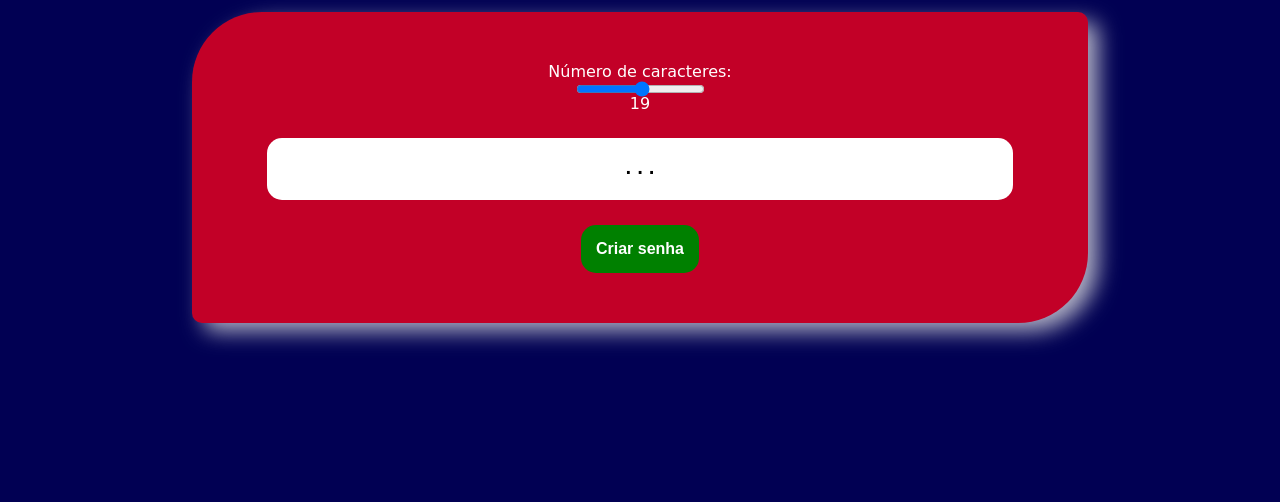
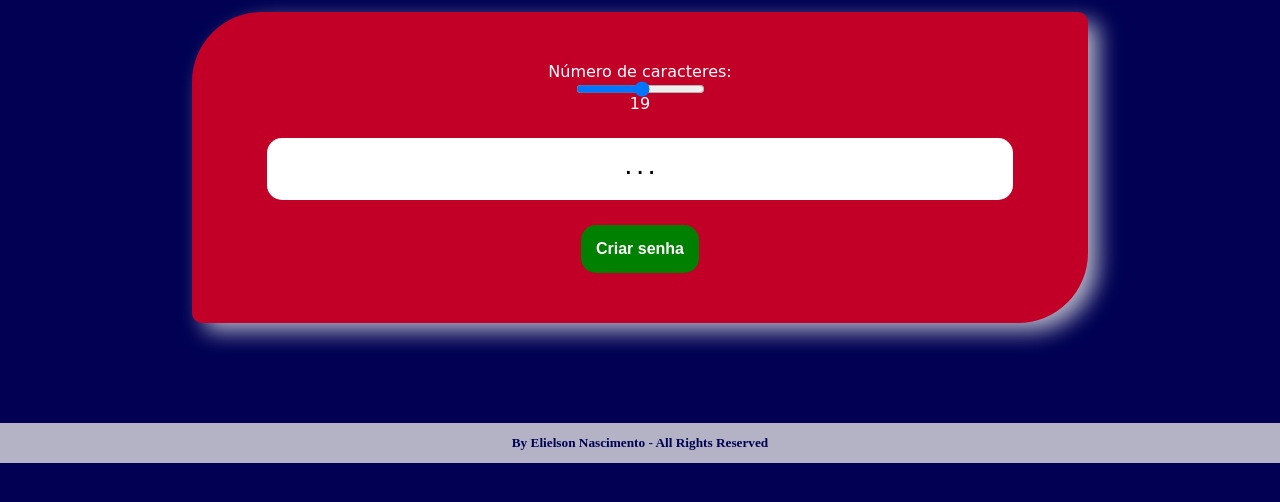
Before and after one commit to elielsondev/gerador_de_senhas, a website with bundled scripts: page index.html in a window 1280 px wide. Shown: the part 90-592 px from the top of the page. Built offline with nearby package versions, Linux system fonts and the light colour scheme; a web font is replaced by a local one.

Commit message:
feat - footer creation and styling

```diff
--- a/index.html
+++ b/index.html
@@ -39,6 +39,11 @@
 
         <button type="submit" id="passwordButton">Criar senha</button>
       </form>
+
+      <footer>
+        <h5>By Elielson Nascimento - All Rights Reserved</h5>
+      </footer>
+
       <script type="module" src="./src/script.js"></script>
     </body>
 </html>
--- a/src/style.css
+++ b/src/style.css
@@ -40,6 +40,7 @@ label {
     color: white;
 }
 
+
 #digitInput {
     flex-wrap: wrap;
 }
@@ -75,6 +76,14 @@ label {
     -webkit-box-shadow: 11px 9px 22px -12px rgba(230,230,230,0.78);
     -moz-box-shadow: 11px 9px 22px -12px rgba(230,230,230,0.78);
     box-shadow: 11px 9px 22px -12px rgba(230,230,230,0.78);
+}
+
+footer {
+    background-color: rgba(230,230,230,0.78);
+    color: rgb(1, 0, 83);
+    margin-top: 100px;
+    margin-bottom: 0px;
+    padding: 12px 0px 12px 0px;
 }
 
 @media only screen and (max-width: 700px) {
```
Also changed, not shown: README.md.
